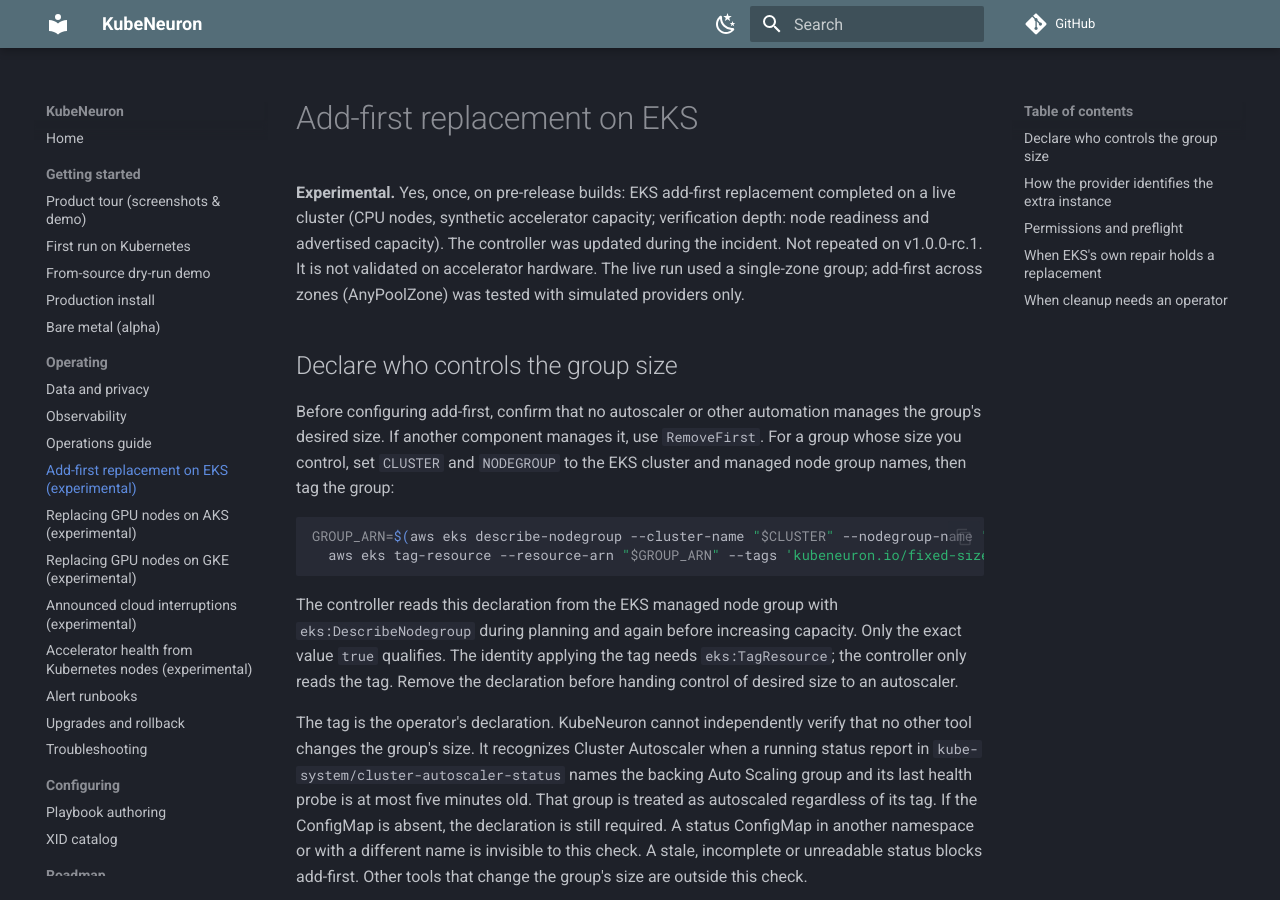
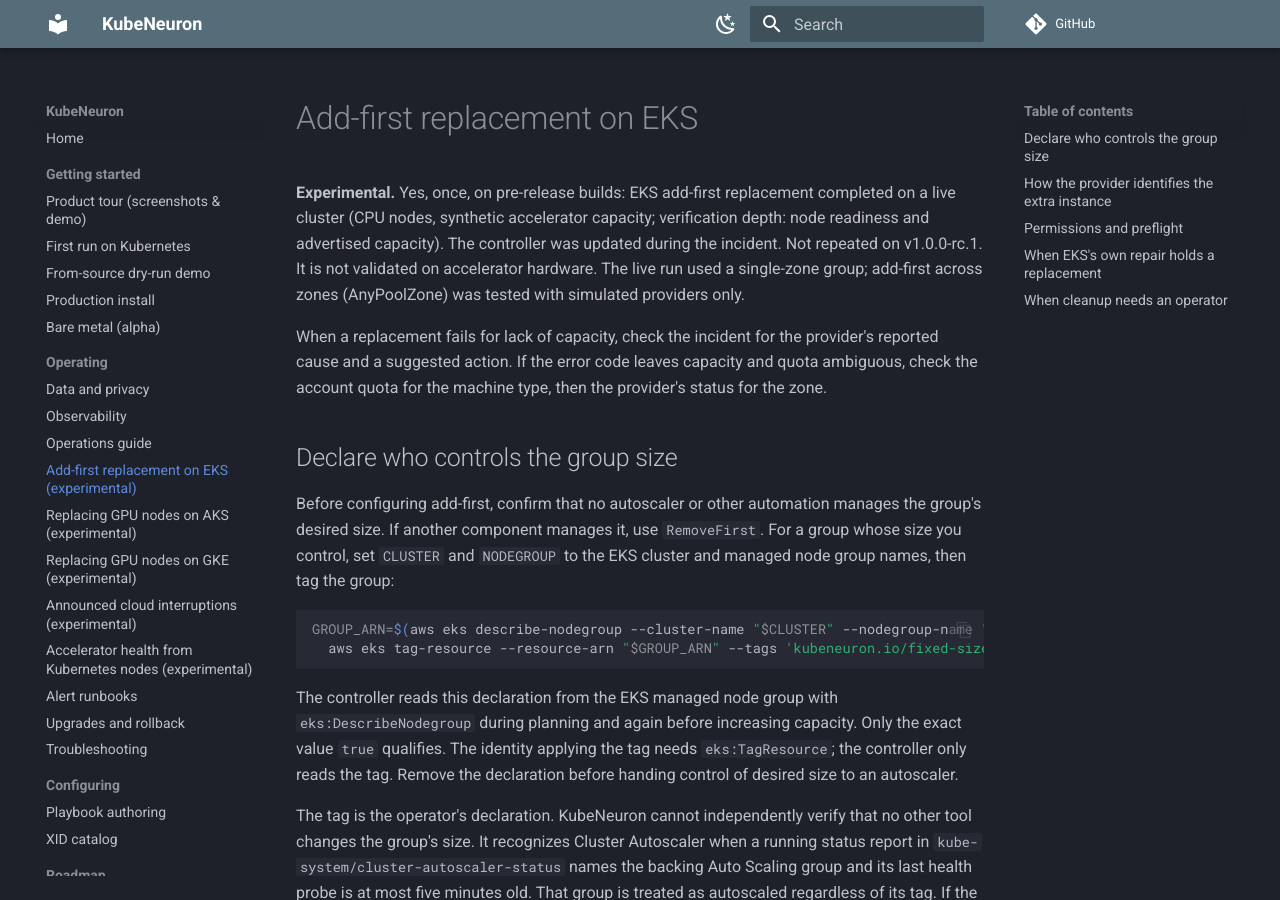
Before and after one commit to kubeneuron/kubeneuron, an MkDocs documentation site: the page built from docs/cloud-aws.md, in a window 1280 px wide and 900 px high. Built offline with MkDocs 1.6.1 and Material for MkDocs 9.7.7, drawn with Linux system fonts in a browser that asks for light colours; comment, search, counter and statistics services are not loaded.

Commit message:
Describe how to interpret capacity failures in cloud guides
Signed-off-by: Andrii Petruk <andrey.petruk@gmail.com>

```diff
--- a/docs/cloud-aws.md
+++ b/docs/cloud-aws.md
@@ -5,6 +5,8 @@ completed on a live cluster (CPU nodes, synthetic accelerator capacity;
 verification depth: node readiness and advertised capacity). The controller
 was updated during the incident. Not repeated on v1.0.0-rc.1. It is not
 validated on accelerator hardware. The live run used a single-zone group; add-first across zones (AnyPoolZone) was tested with simulated providers only.
+
+When a replacement fails for lack of capacity, check the incident for the provider's reported cause and a suggested action. If the error code leaves capacity and quota ambiguous, check the account quota for the machine type, then the provider's status for the zone.
 
 ## Declare who controls the group size
 
```
Also changed, not shown: docs/cloud-azure.md (+2 -0 lines), docs/cloud-gcp.md (+2 -0 lines).
